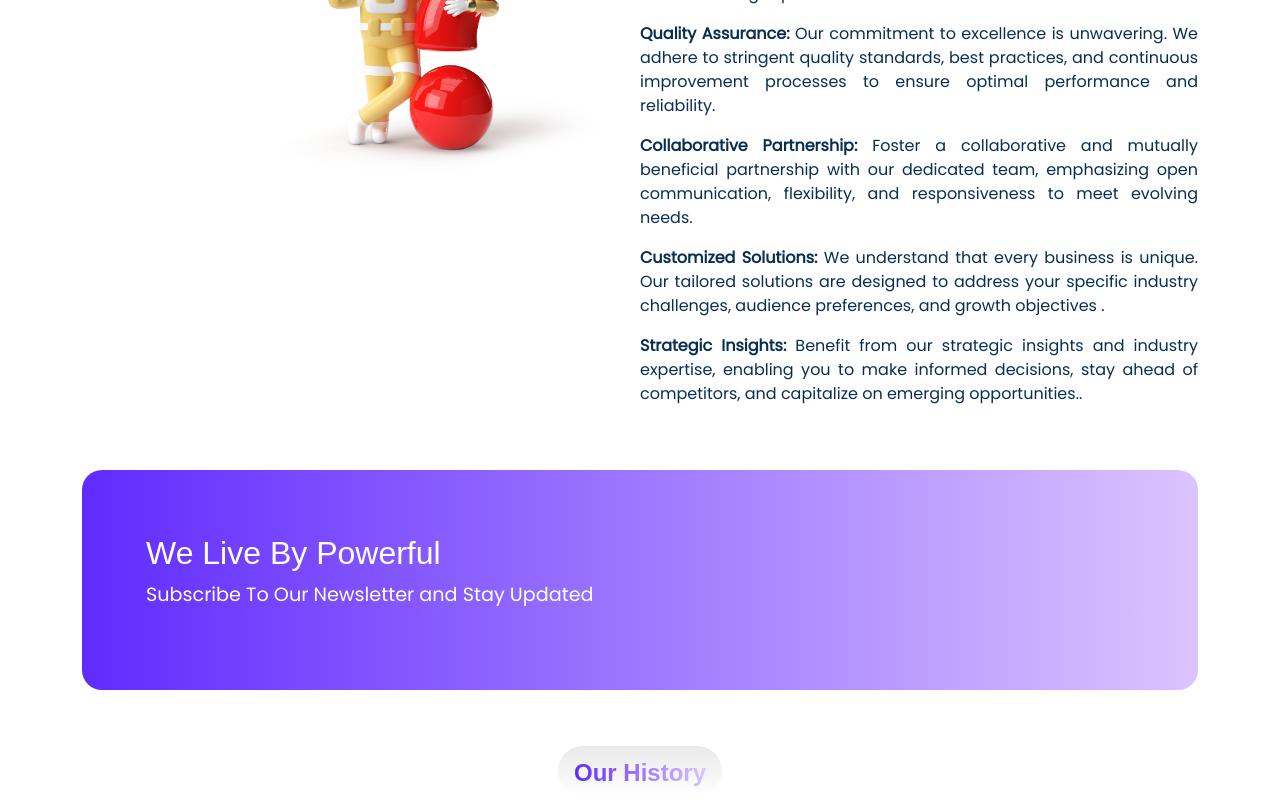
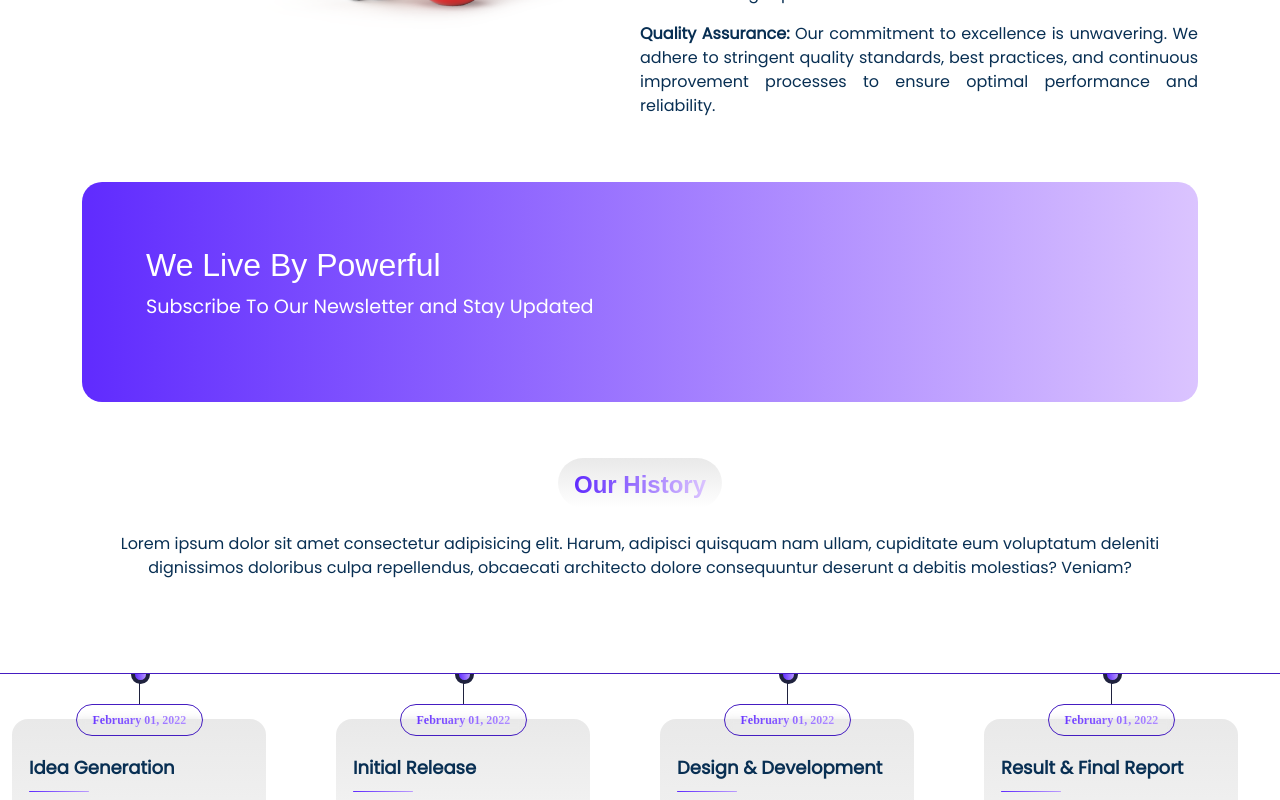
Before and after one commit to SAYANA-WORLDVERSE/sayana-static, a React (Vite) app: page /about in a window 1280 px wide. Shown: the part 1420-2220 px from the top of the page. Built offline with nearby package versions, Linux system fonts and the light colour scheme; a web font is replaced by a local one.

Commit message:
changed the review font size and text alignment

```diff
--- a/src/COMPONENTS/Footer.jsx
+++ b/src/COMPONENTS/Footer.jsx
@@ -29,8 +29,9 @@ const Footer = () => {
                 className="footer-logo"
               />
               <p className="footer-para">
-                As your digital enablement partner, we apply our talent-first
-                approach to accelerate your digital journey.
+                Unlock Your Potential with Custom Software Solutions, Crafting
+                Excellence in Web Design, App Design, Product Development, and
+                Digital Marketing
               </p>
               <div className="footer-title d-flex flex-column">
                 <ul className="footer-list social-icons m-0 justify-content-start gap-3 p-0">
@@ -122,9 +123,9 @@ const Footer = () => {
                   <h4>Our Location</h4>
                   <ul className="footer-list flex-column p-0 mb-0 location">
                     <li className=" d-flex align-items-start gap-2">
-                    <FaMapMarkerAlt  className="location-icons"/>
+                      <FaMapMarkerAlt className="location-icons" />
                       <span>
-                         Abhi's Ganga, 1st Floor, Vittal Rao Nagar Rd, Madhapur,
+                        Abhi's Ganga, 1st Floor, Vittal Rao Nagar Rd, Madhapur,
                         Hyderabad, Telangana 500081
                       </span>
                     </li>
@@ -132,12 +133,12 @@ const Footer = () => {
                       <BiSolidPhoneCall /> <span> +91-8019242343</span>
                     </li>
                     <li className=" d-flex align-items-first gap-2 ">
-                      <BiLogoGmail className="mt-1"/>
+                      <BiLogoGmail className="mt-1" />
                       <span>
-                        info@sayanaworldverse.com <br /> support@sayanaworldverse.com
+                        info@sayanaworldverse.com <br />{" "}
+                        support@sayanaworldverse.com
                       </span>
                     </li>
-
                   </ul>
                 </div>
               </div>
--- a/src/PAGES/AbousUs.jsx
+++ b/src/PAGES/AbousUs.jsx
@@ -144,23 +144,7 @@ const AboutUs = () => {
               practices, and continuous improvement processes to ensure optimal
               performance and reliability.
             </p>
-            <p className="ex-para">
-              <b> Collaborative Partnership: </b> Foster a collaborative and
-              mutually beneficial partnership with our dedicated team,
-              emphasizing open communication, flexibility, and responsiveness to
-              meet evolving needs.
-            </p>
-            <p className="ex-para">
-              <b>Customized Solutions:</b> We understand that every business is
-              unique. Our tailored solutions are designed to address your
-              specific industry challenges, audience preferences, and growth
-              objectives .
-            </p>
-            <p className="ex-para">
-              <b>Strategic Insights:</b> Benefit from our strategic insights and
-              industry expertise, enabling you to make informed decisions, stay
-              ahead of competitors, and capitalize on emerging opportunities..
-            </p>
+
           </div>
         </div>
 
@@ -184,7 +168,7 @@ const AboutUs = () => {
               <span className="color-title">Our History</span>
             </h1>
 
-            <p className="main-paracontent ">
+            <p className="main-paracontent text-center">
               Lorem ipsum dolor sit amet consectetur adipisicing elit. Harum,
               adipisci quisquam nam ullam, cupiditate eum voluptatum deleniti
               dignissimos doloribus culpa repellendus, obcaecati architecto
--- a/src/PAGES/Career.jsx
+++ b/src/PAGES/Career.jsx
@@ -61,7 +61,7 @@ const Career = () => {
     // Submit the form data
     try {
       const response = await fetch(
-        "https://sayana-worldverse.vercel.app/submit-form",
+        "https://sayana.onrender.com/candidate/applycandidates",
         {
           method: "POST",
           body: data,
@@ -322,6 +322,7 @@ const Career = () => {
                     name="full_name"
                     value={formData.full_name}
                     onChange={handleChange}
+                    required
                   />
                 </div>
                 <div class="col-md-12">
@@ -332,6 +333,8 @@ const Career = () => {
                     name="mobile"
                     value={formData.mobile}
                     onChange={handleChange}
+                    required
+
                   />
                 </div>
                 <div class="col-md-12">
@@ -343,6 +346,8 @@ const Career = () => {
                     name="email"
                     value={formData.email}
                     onChange={handleChange}
+                    required
+
                   />
                 </div>
                 <div class="col-md-12">
@@ -352,6 +357,8 @@ const Career = () => {
                     name="position"
                     value={formData.position}
                     onChange={handleChange}
+                    required
+
                   >
                     <option selected>Choose Position</option>
                     <option value="Frontend Developer">
--- a/src/PAGES/Home.jsx
+++ b/src/PAGES/Home.jsx
@@ -117,7 +117,7 @@ const Home = () => {
             Explore<span className="linear-text"> Sayana Worldverse</span>
           </h1>
           {/*<p className="main-sub-heading">Software development company</p>*/}
-          <p className="main-paracontent ">
+          <p className="main-paracontent text-center">
             Beyond mere coding, Sayana Worldverse is a beacon of innovation and
             expertise. We don't just develop software; we craft digital
             masterpieces that resonate. With unwavering commitment to
@@ -419,7 +419,7 @@ const Home = () => {
             </span>
           </h1>
 
-          <p className="main-paracontent ">
+          <p className="main-paracontent text-center">
             Journey with us through the intersections of innovation, design, and
             market dynamics. Access timely articles, expert insights, and
             actionable strategies to drive your business aspirations.
@@ -631,7 +631,7 @@ const Home = () => {
             <span className="client-title">Clients We Worked With</span>
           </h1>
 
-          <p className="main-paracontent ">
+          <p className="main-paracontent text-center ">
             These are a few of our clients that we've been fortunable to work
             with, Come be victorious with us.
             <br />
--- a/src/PAGES/Portfolio.jsx
+++ b/src/PAGES/Portfolio.jsx
@@ -82,7 +82,7 @@ const Portfolio = () => {
               <div className="col-md-3 portfolio-card">
                 <div className="portfolio-card-details">
                   <img src={laptop} alt="" className="port-img" />
-                  <p>aditya multispeciality hospital</p>
+                  <p className="text-center">aditya multispeciality hospital</p>
                 </div>
                 <Link
                   className="card-button"
--- a/src/Style/Home.css
+++ b/src/Style/Home.css
@@ -370,7 +370,7 @@
   color: transparent;
   -webkit-text-fill-color: transparent; /* For older browsers */
   text-fill-color: transparent;
-  font-size: 1.3rem;
+  font-size: 1rem;
   margin-top: 1rem;
 }
 
--- a/src/Style/Portfolio.css
+++ b/src/Style/Portfolio.css
@@ -36,7 +36,7 @@
 .portfolio-card-details p {
   text-transform: uppercase;
   font-size: 0.8rem;
-  text-align: center;
+  text-align: center !important;
   margin: 0.4rem 1rem;
   font-weight: 600;
   color: white;
```
Also changed, not shown: 1 other file (tests, documents, lock files or other folders).
